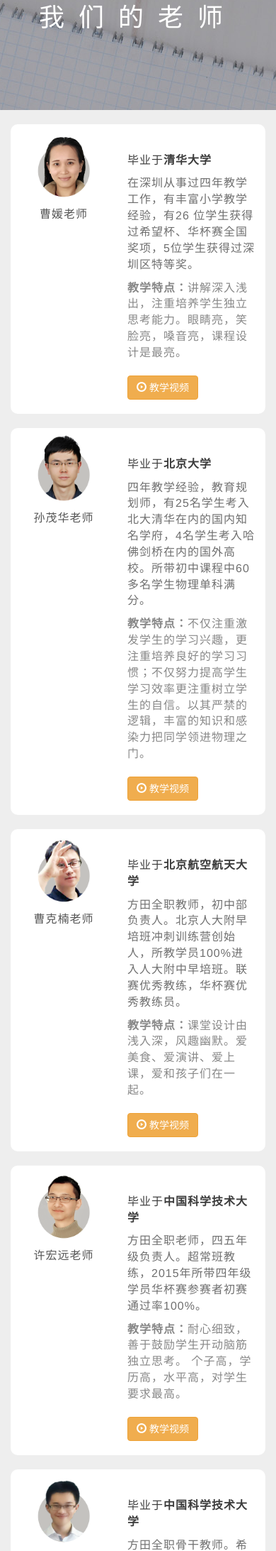
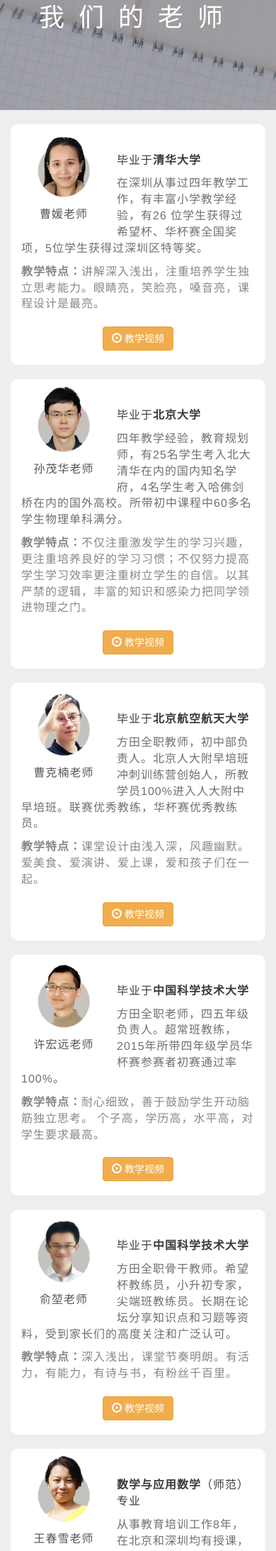
Before and after one commit to fangtian/fangtian_new, a PHP site: page /teachers.html in a window 390 px wide. Shown: the part 135-2320 px from the top of the page at 71% size. Run offline with PHP 8.4, Linux system fonts and the light colour scheme; some libraries are stand-ins or nearby versions.

Commit message:
teachers css

```diff
--- a/_/css/fangtian.css
+++ b/_/css/fangtian.css
@@ -1,5 +1,5 @@
 body {
-  background: #fff;
+  background: #fff url(../images/bg-index-body.jpg);
   letter-spacing: 1px;
   font-size: 14px;
 }
@@ -315,7 +315,7 @@ header #dropdown-wx-menu .wx_desc {
 #home #homecontainer .our .container .range-content .content_l h2 {
   color: #fec20b;
   font-weight: 700;
-  letter-spacing: 8px;
+  letter-spacing: 7px;
   font-size: 44px;
   font-family: KaiTi;
 }
@@ -346,7 +346,11 @@ header #dropdown-wx-menu .wx_desc {
   text-align: center;
 }
 #home #homecontainer .our .container .range-content .content_l .tile .range .stats {
+  display: block;
   margin-top: 65px;
+}
+#home #homecontainer .our .container .range-content .content_l .tile .range .stats:hover {
+  text-decoration: none;
 }
 #home #homecontainer .our .container .range-content .content_l .tile .range .stats .stats_l {
   padding: 0;
@@ -856,6 +860,13 @@ header #dropdown-wx-menu .wx_desc {
 #teachers #teacher_desc .teacher_item .teacher_video .btn:focus {
   outline: none;
 }
+@media (max-width: 768px) {
+  #teachers #teacher_desc .teacher_item .teacher_video .btn-warning {
+    width: auto;
+    display: block;
+    margin: 0 auto;
+  }
+}
 #notebook {
   margin-top: 90px;
   background: black url(../images/desk.jpg) no-repeat top center;
@@ -2363,7 +2374,7 @@ footer .copyright i {
   color: black;
   height: 20vh;
   padding: 10px 20px;
-  background-color: #e1e1e1;
+  background: #e1e1e1;
 }
 @media (min-width: 767px) {
   .footer {
--- a/teachers.html
+++ b/teachers.html
@@ -148,7 +148,7 @@
                                         <span class="teacher_name">曹媛老师</span>
                                     </div>
                                 </div>
-                                <div class="col-md-9 col-sm-8 col-xs-7">
+                                <div class="col-md-9 col-sm-8 ">
                                     <div class="teacher_cv">
                                         <p class="edu_bg">毕业于<strong>清华大学</strong></p>
                                         <p class="cv">在深圳从事过四年教学工作，有丰富小学教学经验，有26 位学生获得过希望杯、华杯赛全国奖项，5位学生获得过深圳区特等奖。</p>
@@ -169,7 +169,7 @@
                                         <span class="teacher_name">孙茂华老师</span>
                                     </div>
                                 </div>
-                                <div class="col-md-9 col-sm-8 col-xs-7">
+                                <div class="col-md-9 col-sm-8 ">
                                     <div class="teacher_cv">
                                         <p class="edu_bg">毕业于<strong>北京大学</strong></p>
                                         <p class="cv">四年教学经验，教育规划师，有25名学生考入北大清华在内的国内知名学府，4名学生考入哈佛剑桥在内的国外高校。所带初中课程中60多名学生物理单科满分。</p>
@@ -190,14 +190,14 @@
                                         <span class="teacher_name">曹克楠老师</span>
                                     </div>
                                 </div>
-                                <div class="col-md-9 col-sm-8 col-xs-7">
+                                <div class="col-md-9 col-sm-8 ">
                                     <div class="teacher_cv">
                                         <p class="edu_bg">毕业于<strong>北京航空航天大学</strong></p>
                                         <p class="cv">方田全职教师，初中部负责人。北京人大附早培班冲刺训练营创始人，所教学员100%进入人大附中早培班。联赛优秀教练，华杯赛优秀教练员。</p>
                                         <p class="special"><strong>教学特点：</strong>课堂设计由浅入深，风趣幽默。爱美食、爱演讲、爱上课，爱和孩子们在一起。</p>
                                     </div>
                                     <div class="teacher_video">
-                                        <button type="button" class="btn btn-warning" data-toggle="modal" data-target="#kenanModal">
+                                        <button type="button" class="btn btn-warning" data-toggle="modal" data-target="#kenanModal" >
                                             <span class="video_demo"><span class="glyphicon glyphicon-play-circle" aria-hidden="true"></span> 教学视频</span>
                                         </button>
                                     </div>
@@ -211,7 +211,7 @@
                                         <span class="teacher_name">许宏远老师</span>
                                     </div>
                                 </div>
-                                <div class="col-md-9 col-sm-8 col-xs-7">
+                                <div class="col-md-9 col-sm-8 ">
                                     <div class="teacher_cv">
                                         <p class="edu_bg">毕业于<strong>中国科学技术大学</strong></p>
                                         <p class="cv">方田全职老师，四五年级负责人。超常班教练，2015年所带四年级学员华杯赛参赛者初赛通过率100%。</p>
@@ -232,7 +232,7 @@
                                         <span class="teacher_name">俞堃老师</span>
                                     </div>
                                 </div>
-                                <div class="col-md-9 col-sm-8 col-xs-7">
+                                <div class="col-md-9 col-sm-8">
                                     <div class="teacher_cv">
                                         <p class="edu_bg">毕业于<strong>中国科学技术大学</strong></p>
                                         <p class="cv">方田全职骨干教师。希望杯教练员，小升初专家，尖端班教练员。长期在论坛分享知识点和习题等资料，受到家长们的高度关注和广泛认可。</p>
@@ -253,7 +253,7 @@
                                         <span class="teacher_name">王春雪老师</span>
                                     </div>
                                 </div>
-                                <div class="col-md-9 col-sm-8 col-xs-7">
+                                <div class="col-md-9 col-sm-8 ">
                                     <div class="teacher_cv">
                                         <p class="edu_bg"><strong>数学与应用数学</strong>（师范）专业</p>
                                         <p class="cv">从事教育培训工作8年，在北京和深圳均有授课，曾任深圳学而思学科部主管，所教学生59人获得华杯赛、希望杯全国一二等奖项。</p>
@@ -275,7 +275,7 @@
                                         <span class="teacher_name">孔建伟老师</span>
                                     </div>
                                 </div>
-                                <div class="col-md-9 col-sm-8 col-xs-7">
+                                <div class="col-md-9 col-sm-8 ">
                                     <div class="teacher_cv">
                                         <p class="edu_bg">毕业于<strong>河北工业大学</strong></p>
                                         <p class="cv">七年教学经验。曾任深圳学而思学科部主管。所教学生48人升入深圳四大名校。37人在全国性质杯赛中获得一等奖。希望杯、华杯赛优秀教练员。</p>
```
Also changed, not shown: _/components/less/_fangtian.less (+15 -6 lines), index.html (+11 -11 lines), notebook.html (renamed from user/notebook.html, +9 -9 lines).
